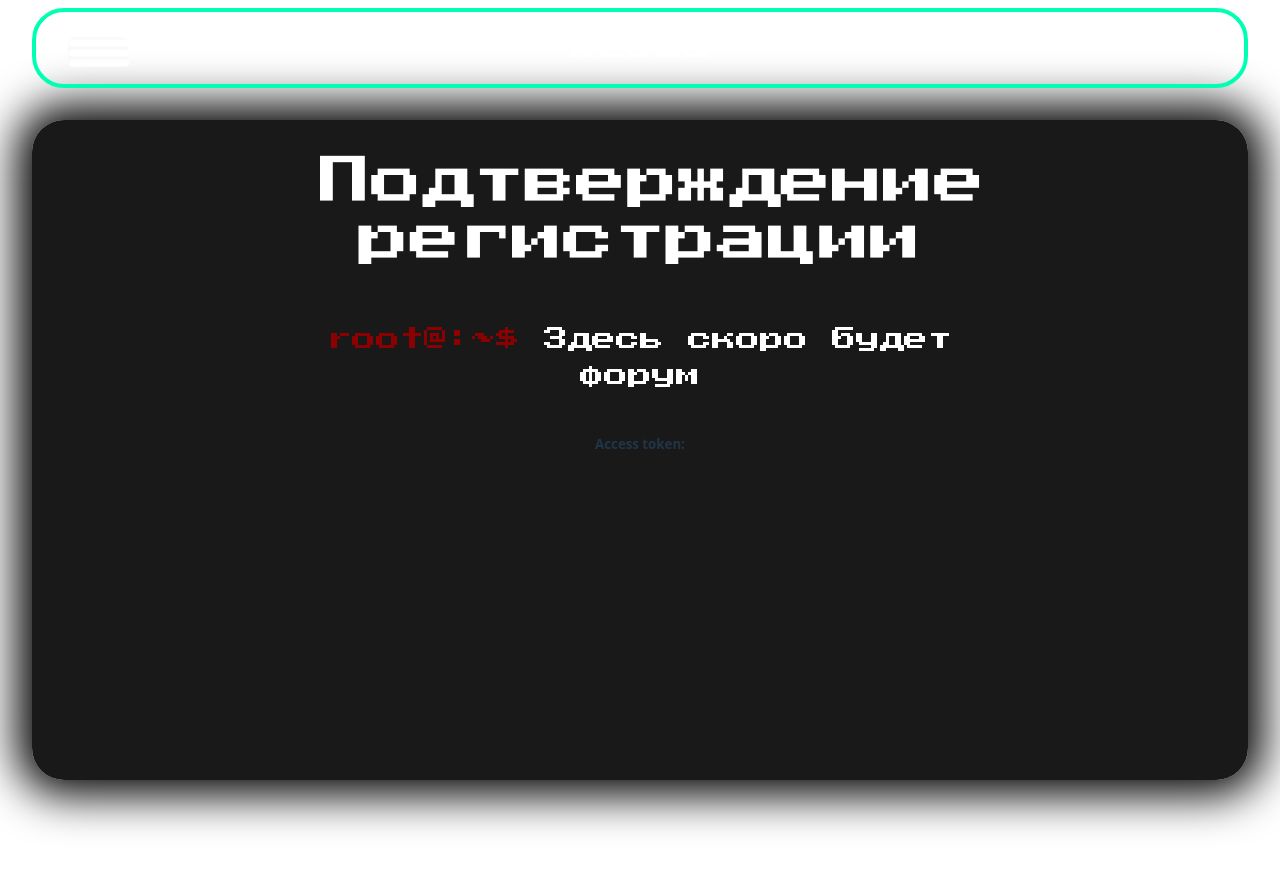
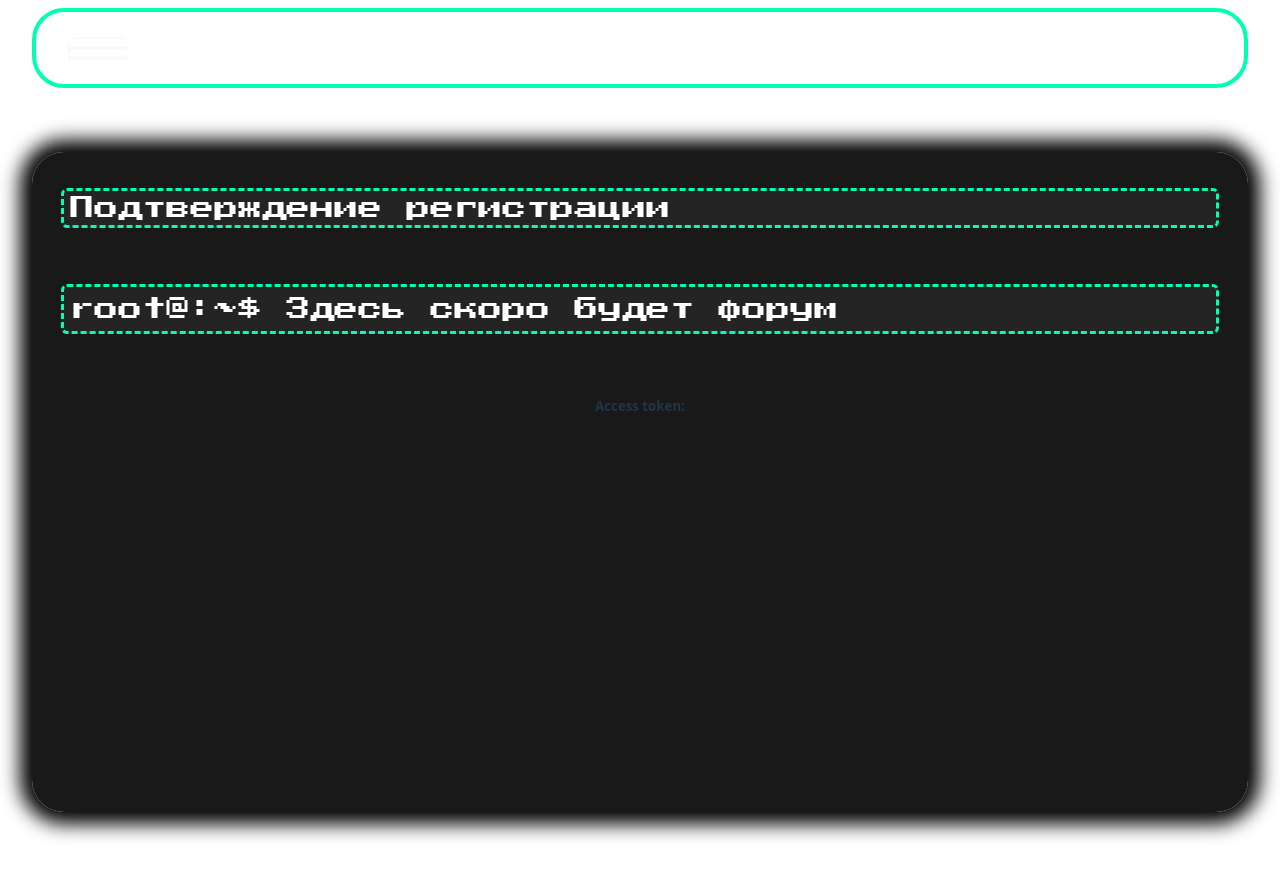
Before and after one commit to Weit145/site_bit_loader, a React (Vite) app in the folder frontend/: page /confirm in a window 1280 px wide. Shown: the top 878 px of the page. Before the commit the page ends 800 px from the top, so only its background shows below. Built offline with nearby package versions, Linux system fonts and the light colour scheme.

Commit message:
Add posts body🐢

```diff
--- a/frontend/src/App.css
+++ b/frontend/src/App.css
@@ -1,8 +1,16 @@
 #root {
-  max-width: 1280px;
+
+
   margin: 0 auto;
-  padding: 2rem;
-  text-align: center;
+  padding-left: 2.5vw;   /* опционально: симулирует боковые отступы */
+  padding-right: 2.5vw;
+  display: flex;
+  flex-direction:column;
+  box-sizing: border-box;
+  align-items: center;
+
+
+
 }
 
 
@@ -11,46 +19,41 @@
   flex-direction:column;
   box-sizing: border-box;
 
-  position: absolute;
   width: 95vw;
-  height: 82.5vh;
-  left: 2.5vw;
-  top: 15vh;
+  min-height: 82.5vh;
+  margin: 15vh auto 5vh auto; /* ← центр по горизонали (auto) */
+  padding: 2.5vh 3vw 3vh 3vw; /* внутренние отступы, снизу место для “пустоты” */
+  gap:2.5vh;
   background:rgb(0, 0, 0,0.90);
   border-radius: 2.5vw;
-  /* filter: drop-shadow(0 0 8px rgb(0, 0, 0)); */
   box-shadow:
-      /* 0 0 30px 10px rgba(0, 0, 0, 1), */
-      0 0 45px 15px #000000;
+      0 0 1.5vw 1.5vh #000000;
   ;
-  /* border: 5vh solid #000000; */
-
-
   backdrop-filter: blur(0.5vh);
   align-items: center;
   z-index: auto;
 
 }
 
+.lable_text{
+  font-size: 32px;
+}
 .content_text{
-  /* position: absolute; */
-  width: 50vw;
-  top: 2.5vh;
-
+  width: 100%;
   font-family: 'Press Start 2P';
   font-style: normal;
-  font-size: calc((5vh+5vw)/2);
-  /* identical to box height */
-  text-align: center;
+  font-size: 24px;
+  text-align: left;
+  background-color: #ffffff0c;
+  padding: 0.5vh 0.5vw 0.5vh 0.5vw;
+  border-radius: 0.5vw;
+
+  border: rgb(0, 255, 179);
+  border-style:dashed;
+  overflow-wrap: anywhere;
 
   color: #ffffff;
 }
-.content_text_root{
-  /* color: rgb(0, 255, 179); */
-  color: darkred;
-
-}
-
 .button_box{
 
   display: flex;
@@ -59,15 +62,11 @@
   margin-top:1.5vh;
 
 }
-.form_area{
-    display: flex;
-    flex-direction: column;
-    width: var(--form-width);
-    max-width: var(--form-max-width);
-    gap: var(--row-gap);
-    box-sizing: border-box;
-    align-items: stretch;
-    margin-top: 1vh;
-    /* position: static; */
-    /* margin-right: 10vw; */
+
+.image{
+  width: 50px;
+  height: 50px;
+  border: rgb(0, 255, 179);
+  border-style:groove;
+  border-radius: 5px;
 }
--- a/frontend/src/pages/Pages.css
+++ b/frontend/src/pages/Pages.css
@@ -42,27 +42,38 @@
 }
 
 
+
+
 .form_box{
   display: flex;
   flex-direction:column;
   box-sizing: border-box;
 
-  position: absolute;
   width: 95vw;
-  height: 82.5vh;
-  left: 2.5vw;
-  top: 15vh;
-  background: rgba(240, 248, 255, 0.95);
+  min-height: 82.5vh;
+  margin: 15vh auto 5vh auto; /* ← центр по горизонали (auto) */
+  padding: 2.5vh 3vw 3vh 3vw; /* внутренние отступы, снизу место для “пустоты” */
+  gap:2.5vh;
+  background:rgb(0, 0, 0,0.90);
   border-radius: 2.5vw;
-  /* border: 5vh solid #000000; */
-
+  box-shadow:
+      0 0 1.5vw 1.5vh #000000;
+  ;
   backdrop-filter: blur(0.5vh);
   align-items: center;
   z-index: auto;
 
 }
 
+/* .content_text{
+  width: 85%;
+  font-family: 'Press Start 2P';
+  font-style: normal;
+  font-size: 24px;
+  text-align: left;
 
+  color: #ffffff;
+} */
 
 .form_button_box{
 
```
Also changed, not shown: frontend/src/App.tsx (+21 -14 lines), frontend/public/default.png (added).
